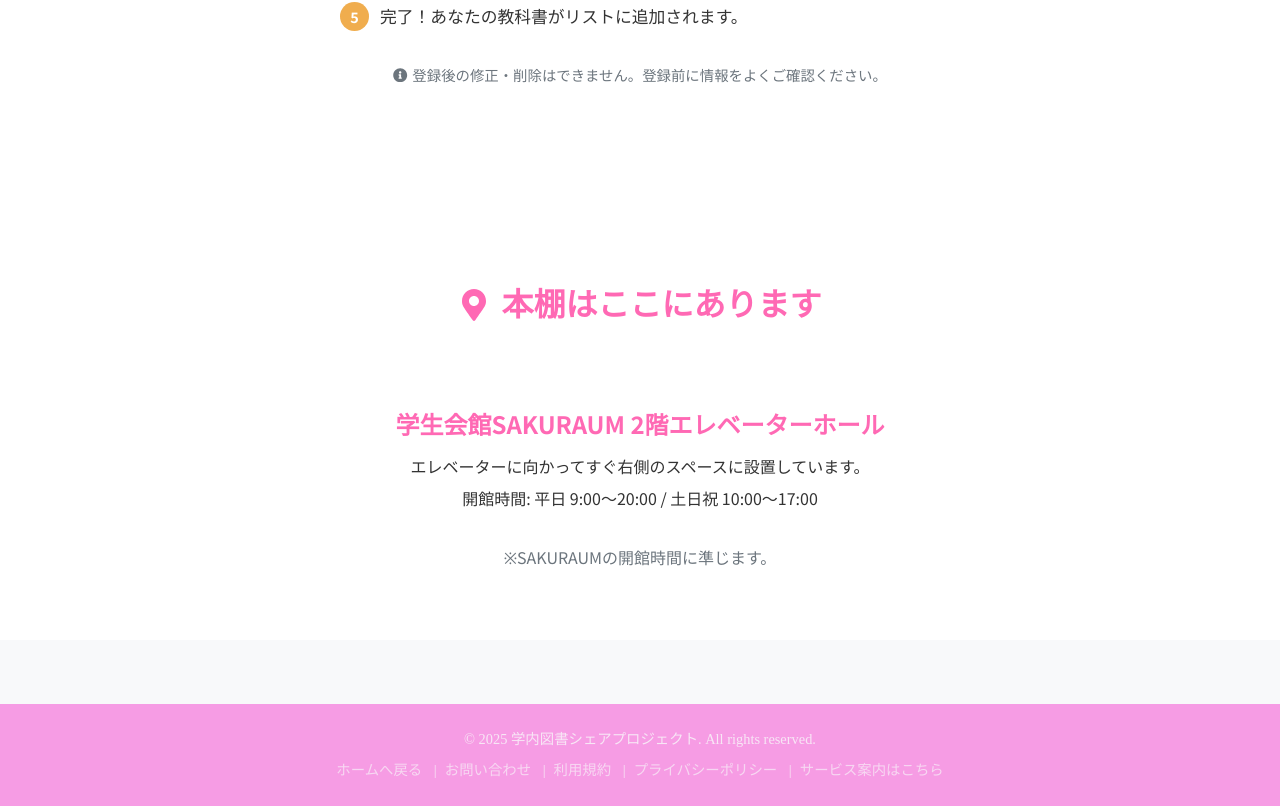
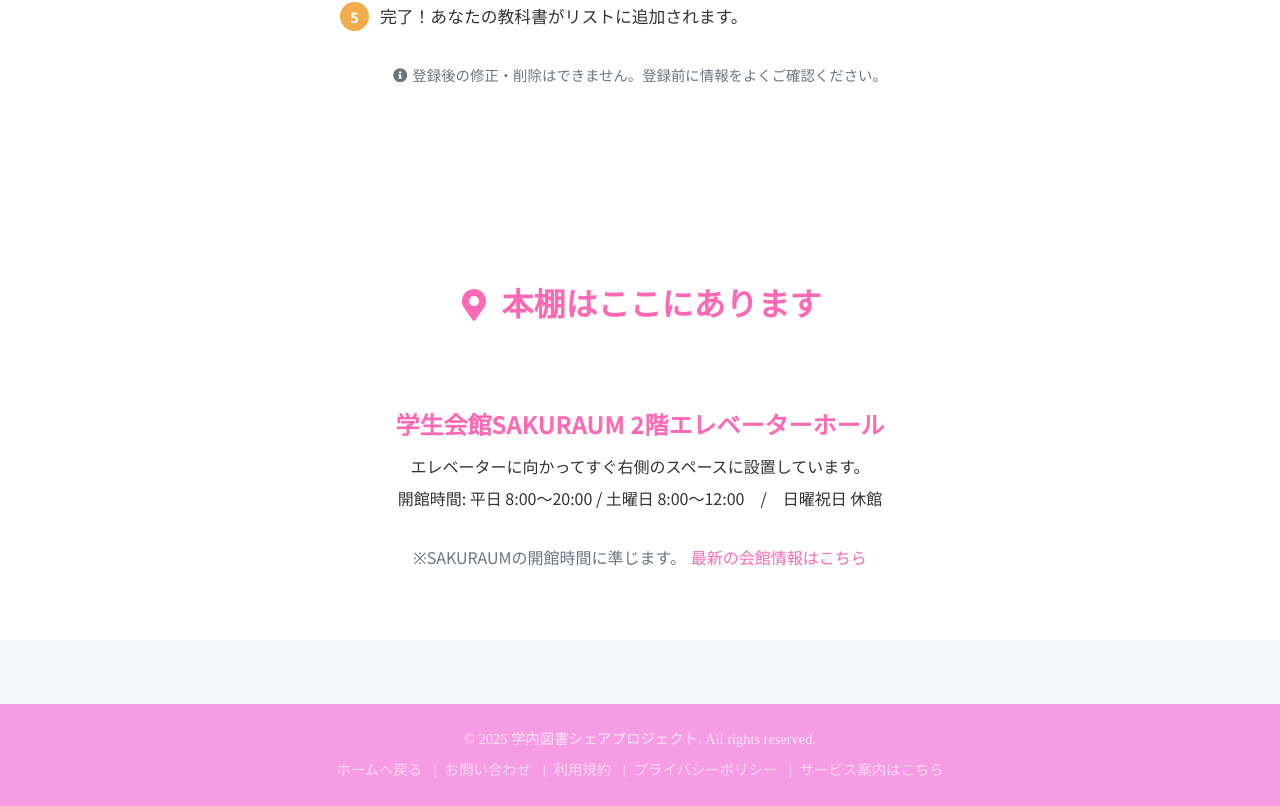
Before and after one commit to Kiha04/BookSharing, a Next.js app: page / in a window 1280 px wide. Shown: the part 2068-2874 px from the top of the page. Built offline with nearby package versions, Linux system fonts and the light colour scheme.

Commit message:
Update index.tsx

```diff
--- a/pages/index.tsx
+++ b/pages/index.tsx
@@ -224,8 +224,9 @@
             <div className={styles.locationDetails}>
               <h3>学生会館SAKURAUM 2階エレベーターホール</h3>
               <p>エレベーターに向かってすぐ右側のスペースに設置しています。</p>
-              <p>開館時間: 平日 9:00〜20:00 / 土日祝 10:00〜17:00</p>
-              <p className={styles.note}>※SAKURAUMの開館時間に準じます。</p>
+              <p>開館時間: 平日 8:00〜20:00 / 土曜日 8:00〜12:00　/　日曜祝日 休館</p>
+              <p className={styles.note}>※SAKURAUMの開館時間に準じます。
+              <br /><a href="https://www.instagram.com/meio_sakuraum_/">最新の会館情報はこちら</a></p>
             </div>
          </div>
       </section>
```
